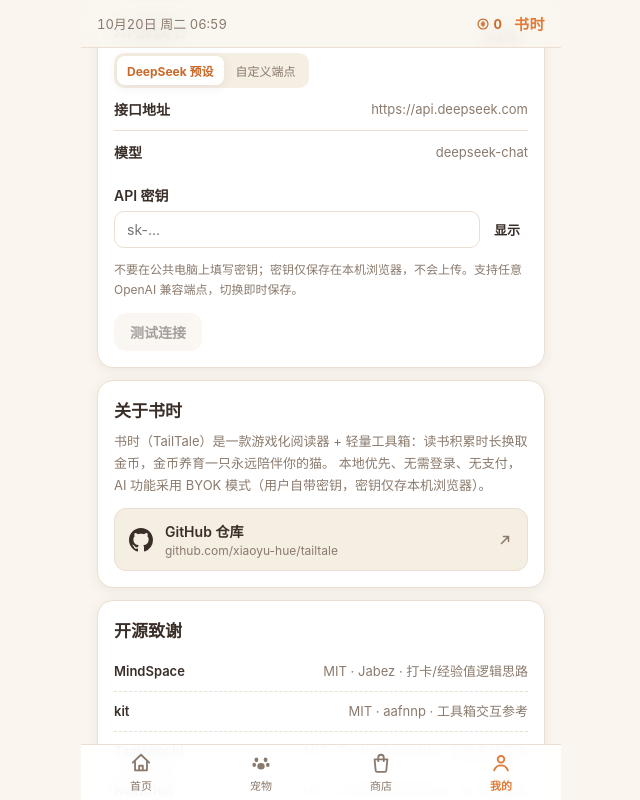
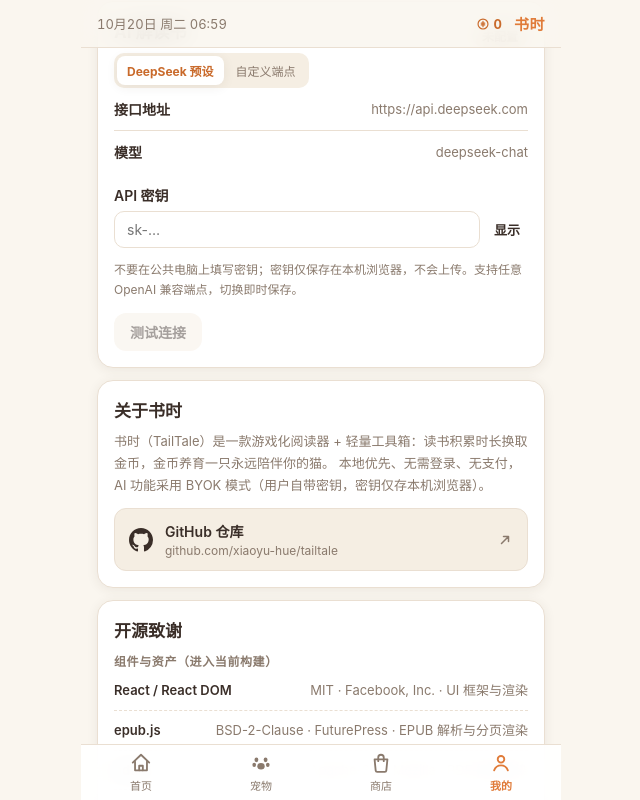
Before and after one commit to xiaoyu-hue/tailtale, a React (Vite) app: page / in a window 1280 px wide. Both pictures are taken after a click on the button "AI 解读书". Shown: the part 1175-1975 px from the top of the page, without its empty margins (319-959 px from the left). Built offline with nearby package versions, Linux system fonts and the light colour scheme.

Commit message:
docs: 开源致谢三处表面对齐补全（README / 应用内关于页 / 合规文档，补像素猫资产与 Workbox，拆分工具链合并行）

```diff
--- a/src/app/views/ProfileView.tsx
+++ b/src/app/views/ProfileView.tsx
@@ -8,16 +8,38 @@
   detail: string;
 }
 
-const CREDITS: Credit[] = [
-  { name: 'MindSpace', detail: 'MIT · Jabez · 打卡/经验值逻辑思路' },
-  { name: 'kit', detail: 'MIT · aafnnp · 工具箱交互参考' },
-  { name: 'Tamagochi', detail: 'MIT · Tech-aficionado · 宠物系统蓝本' },
-  { name: 'NextChat', detail: 'MIT · ChatGPTNextWeb · AI 交互模式' },
-  { name: 'epub.js', detail: 'BSD-2-Clause · FuturePress · EPUB 渲染（1.1.0 接入）' },
-  { name: 'pdf.js', detail: 'Apache-2.0 · Mozilla · PDF 渲染（1.1.0 接入）' },
-  { name: 'foliate-js', detail: 'MIT · johnfactotum · 备选渲染引擎' },
-  { name: 'shiki-toolbox', detail: 'MIT · Elari39 · 设计系统思路参考' },
-  { name: 'React / Vite / vite-plugin-pwa', detail: 'MIT · Facebook / Vite 团队' },
+interface CreditGroup {
+  title: string;
+  items: Credit[];
+}
+
+/** 与 README「开源致谢」及 docs/书时-开源组件与合规.md 第 1 节保持一致；逐包许可证全文见仓库 THIRD_PARTY_NOTICES.md。 */
+const CREDIT_GROUPS: CreditGroup[] = [
+  {
+    title: '组件与资产（进入当前构建）',
+    items: [
+      { name: 'React / React DOM', detail: 'MIT · Facebook, Inc. · UI 框架与渲染' },
+      { name: 'epub.js', detail: 'BSD-2-Clause · FuturePress · EPUB 解析与分页渲染' },
+      { name: 'pdf.js', detail: 'Apache-2.0 · Mozilla · PDF 按页渲染' },
+      { name: 'Vite', detail: 'MIT · Vite 团队 · 开发服务器与生产构建' },
+      { name: '@vitejs/plugin-react', detail: 'MIT · Evan You and Vite contributors · JSX 转换与 Fast Refresh' },
+      { name: 'vite-plugin-pwa', detail: 'MIT · Anthony Fu · Service Worker 与 PWA 清单配置' },
+      { name: 'Workbox', detail: 'MIT · Google · vite-plugin-pwa 底层：预缓存与运行时缓存' },
+      { name: 'TypeScript', detail: 'Apache-2.0 · Microsoft · 类型检查（开发期依赖）' },
+      { name: 'Desktop-Pixel-Pet', detail: 'MIT · CanFlyhang · 像素猫美术资产 pixel_cat.json（随源码分发）' },
+    ],
+  },
+  {
+    title: '设计参考（不集成代码，仅参考思路）',
+    items: [
+      { name: 'MindSpace', detail: 'MIT · Jabez · 打卡/经验值逻辑、公版书下载脚本、主题系统思路' },
+      { name: 'kit', detail: 'MIT · aafnnp · 工具箱交互：分类/收藏/最近使用/全局搜索' },
+      { name: 'Tamagochi', detail: 'MIT · Tech-aficionado · 宠物系统蓝本：属性衰减/成长/喂食/睡觉' },
+      { name: 'NextChat', detail: 'MIT · ChatGPTNextWeb · AI 交互模式：BYOK 设置页' },
+      { name: 'shiki-toolbox', detail: 'MIT · Elari39 · 设计系统与算法工程思路（四季箱）' },
+      { name: 'foliate-js', detail: 'MIT · johnfactotum · 备选渲染引擎（计划引入，尚未进入构建）' },
+    ],
+  },
 ];
 
 export default function Profile() {
@@ -58,10 +80,15 @@
 
       <div className="card">
         <h2 style={{ margin: '0 0 10px', fontSize: 17 }}>开源致谢</h2>
-        {CREDITS.map((credit) => (
-          <div className="credit-row" key={credit.name}>
-            <span className="credit-name">{credit.name}</span>
-            <span className="credit-detail">{credit.detail}</span>
+        {CREDIT_GROUPS.map((group) => (
+          <div key={group.title}>
+            <div className="credit-group-title">{group.title}</div>
+            {group.items.map((credit) => (
+              <div className="credit-row" key={credit.name}>
+                <span className="credit-name">{credit.name}</span>
+                <span className="credit-detail">{credit.detail}</span>
+              </div>
+            ))}
           </div>
         ))}
         <p className="muted" style={{ marginBottom: 0 }}>
--- a/src/styles.css
+++ b/src/styles.css
@@ -1030,6 +1030,18 @@
 }
 
 /* ========== 关于页 ========== */
+.credit-group-title {
+  margin: 14px 0 2px;
+  font-size: 12px;
+  font-weight: 600;
+  color: var(--text-secondary);
+  letter-spacing: 0.05em;
+}
+
+.credit-group-title:first-child {
+  margin-top: 0;
+}
+
 .credit-row {
   display: flex;
   justify-content: space-between;
```
Also changed, not shown: 3 other files (tests, documents, lock files or other folders).
